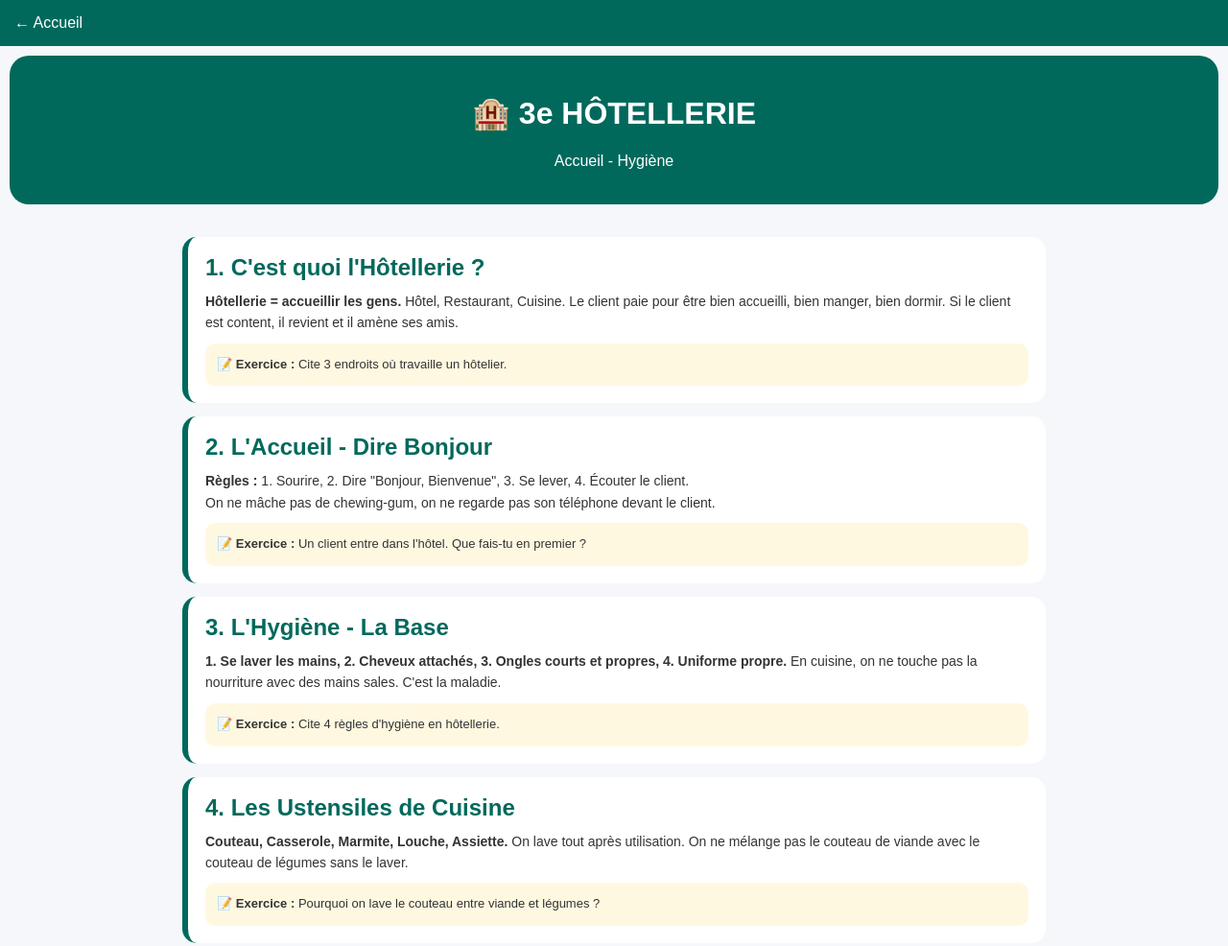
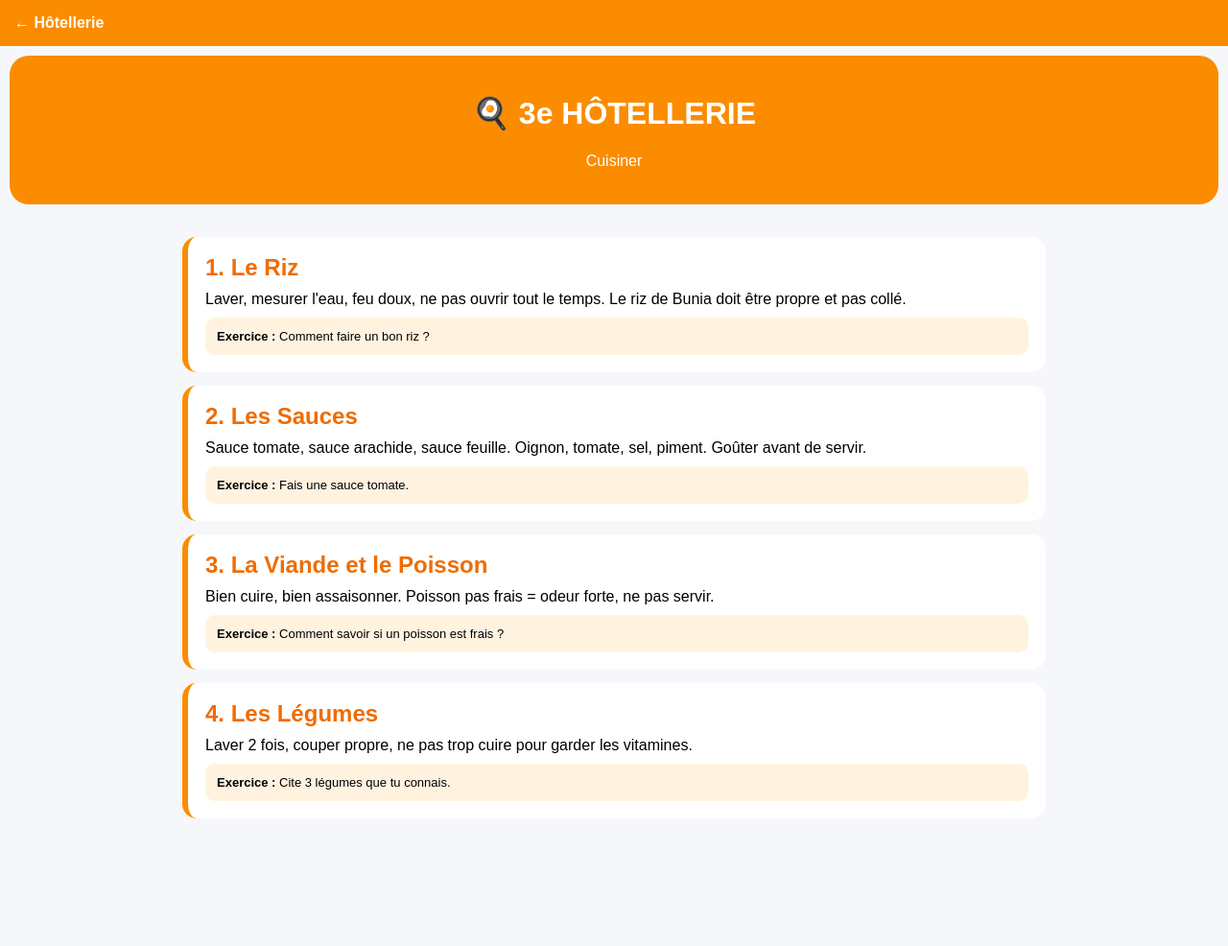
Before and after one commit to fenicienjayden-arch/ed-pour-tous, a plain HTML site: page 3e-hotellerie.html in a window 1280 px wide. Shown: the whole page at 96% size. After the commit the page ends 877 px from the top, so only its background shows below. Drawn offline with Linux system fonts and the light colour scheme.

Commit message:
Update 3e-hotellerie.html

```diff
--- a/3e-hotellerie.html
+++ b/3e-hotellerie.html
@@ -1,29 +1,6 @@
-<!DOCTYPE html>
-<html lang="fr">
-<head>
-<meta charset="UTF-8">
-<meta name="viewport" content="width=device-width, initial-scale=1.0">
-<title>3e Hôtellerie</title>
-<style>
-body{margin:0;font-family:Arial;background:#f5f7fb}
-.top{background:#00695c;color:#fff;padding:15px}
-.top a{color:#fff;text-decoration:none}
-.banner{background:#00695c;color:#fff;margin:10px;padding:20px;border-radius:20px;text-align:center}
-.box{max-width:900px;margin:auto;padding:10px}
-.lecon{background:#fff;border-radius:15px;padding:18px;margin:14px 0;border-left:6px solid #00695c}
-.lecon h2{color:#00695c;margin:0 0 10px}
-.texte{font-size:14px;line-height:1.6;color:#333}
-.exo{background:#fff8e1;padding:12px;border-radius:10px;margin-top:10px;font-size:13px}
-</style>
-</head>
-<body>
-<div class="top"><a href="index.html">← Accueil</a></div>
-<div class="banner"><h1>🏨 3e HÔTELLERIE</h1><p>Accueil - Hygiène</p></div>
-<div class="box">
-<div class="lecon"><h2>1. C'est quoi l'Hôtellerie ?</h2><div class="texte"><b>Hôtellerie = accueillir les gens.</b> Hôtel, Restaurant, Cuisine. Le client paie pour être bien accueilli, bien manger, bien dormir. Si le client est content, il revient et il amène ses amis.<div class="exo"><b>📝 Exercice :</b> Cite 3 endroits où travaille un hôtelier.</div></div></div>
-<div class="lecon"><h2>2. L'Accueil - Dire Bonjour</h2><div class="texte"><b>Règles :</b> 1. Sourire, 2. Dire "Bonjour, Bienvenue", 3. Se lever, 4. Écouter le client.<br>On ne mâche pas de chewing-gum, on ne regarde pas son téléphone devant le client.<div class="exo"><b>📝 Exercice :</b> Un client entre dans l'hôtel. Que fais-tu en premier ?</div></div></div>
-<div class="lecon"><h2>3. L'Hygiène - La Base</h2><div class="texte"><b>1. Se laver les mains, 2. Cheveux attachés, 3. Ongles courts et propres, 4. Uniforme propre.</b> En cuisine, on ne touche pas la nourriture avec des mains sales. C'est la maladie.<div class="exo"><b>📝 Exercice :</b> Cite 4 règles d'hygiène en hôtellerie.</div></div></div>
-<div class="lecon"><h2>4. Les Ustensiles de Cuisine</h2><div class="texte"><b>Couteau, Casserole, Marmite, Louche, Assiette.</b> On lave tout après utilisation. On ne mélange pas le couteau de viande avec le couteau de légumes sans le laver.<div class="exo"><b>📝 Exercice :</b> Pourquoi on lave le couteau entre viande et légumes ?</div></div></div>
-</div>
-</body>
-</html>
+<!DOCTYPE html><html lang="fr"><head><meta charset="UTF-8"><meta name="viewport" content="width=device-width, initial-scale=1.0"><title>3e Hôtellerie</title><style>body{margin:0;font-family:Arial;background:#f5f7fb}.top{background:#fb8c00;padding:15px}.top a{color:#fff;text-decoration:none;font-weight:bold}.banner{background:#fb8c00;color:#fff;margin:10px;padding:20px;border-radius:20px;text-align:center}.box{max-width:900px;margin:auto;padding:10px}.lecon{background:#fff;border-radius:15px;padding:18px;margin:14px 0;border-left:6px solid #fb8c00}.lecon h2{color:#ef6c00;margin:0 0 10px}.exo{background:#fff3e0;padding:12px;border-radius:10px;margin-top:10px;font-size:13px}</style></head><body><div class="top"><a href="option-hotellerie.html">← Hôtellerie</a></div><div class="banner"><h1>🍳 3e HÔTELLERIE</h1><p>Cuisiner</p></div><div class="box">
+<div class="lecon"><h2>1. Le Riz</h2>Laver, mesurer l'eau, feu doux, ne pas ouvrir tout le temps. Le riz de Bunia doit être propre et pas collé. <div class="exo"><b>Exercice :</b> Comment faire un bon riz ?</div></div>
+<div class="lecon"><h2>2. Les Sauces</h2>Sauce tomate, sauce arachide, sauce feuille. Oignon, tomate, sel, piment. Goûter avant de servir. <div class="exo"><b>Exercice :</b> Fais une sauce tomate.</div></div>
+<div class="lecon"><h2>3. La Viande et le Poisson</h2>Bien cuire, bien assaisonner. Poisson pas frais = odeur forte, ne pas servir. <div class="exo"><b>Exercice :</b> Comment savoir si un poisson est frais ?</div></div>
+<div class="lecon"><h2>4. Les Légumes</h2>Laver 2 fois, couper propre, ne pas trop cuire pour garder les vitamines. <div class="exo"><b>Exercice :</b> Cite 3 légumes que tu connais.</div></div>
+</div></body></html>
```
